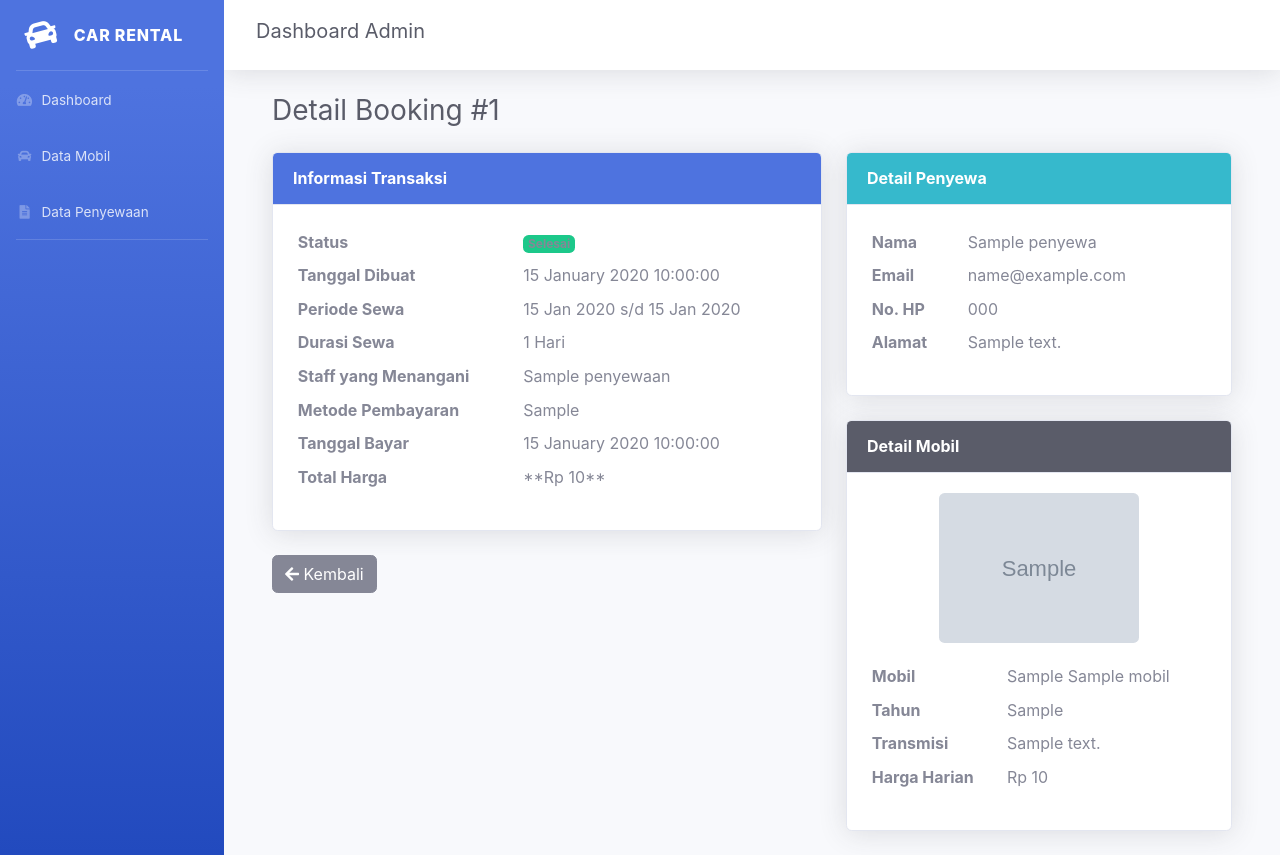
After one commit to MuhammadRafif06/car_rental, a PHP site: page /admin/booking_detail.php?id=1 in a window 1280 px wide. The commit adds this page. Run offline with PHP 8.4, Linux system fonts and the light colour scheme; tables that the repository leaves empty or names only in its code hold one stand-in row (values such as "Sample post"); grey boxes marked "Sample" are stand-in pictures.

Commit message:
update: admin Detail Booking

```diff
--- /dev/null
+++ b/admin/booking_detail.php
@@ -0,0 +1,154 @@
+<?php
+// admin/booking_detail.php
+
+require_once(__DIR__ . '/../config/db.php');
+$conn = getConnection();
+
+// 1. Ambil ID Booking dari URL
+$id_booking = $_GET['id'] ?? null;
+
+if (!$id_booking) {
+    die("ID Booking tidak ditemukan.");
+}
+
+// 2. Query untuk mendapatkan semua detail (JOIN 3-4 Tabel)
+// Menggunakan AS (alias) untuk membedakan kolom nama/email/hp yang sama
+$query = $conn->prepare("
+    SELECT
+        b.*,
+        p.nama_penyewa, p.email AS email_penyewa, p.no_hp AS hp_penyewa, p.alamat AS alamat_penyewa,
+        m.nama_mobil, m.merek, m.tahun, m.harga_sewa_per_hari, m.transmisi, m.foto_mobil,
+        s.nama_staff
+    FROM booking b
+    JOIN penyewa p ON b.id_penyewa = p.id_penyewa
+    JOIN mobil m ON b.id_mobil = m.id_mobil
+    LEFT JOIN staff_penyewaan s ON b.id_staff = s.id_staff -- LEFT JOIN karena id_staff bisa NULL
+    WHERE b.id_booking = ?
+");
+$query->bind_param("i", $id_booking);
+$query->execute();
+$result = $query->get_result();
+$data = $result->fetch_assoc();
+
+if (!$data) {
+    die("Data booking dengan ID: " . htmlspecialchars($id_booking) . " tidak ditemukan.");
+}
+
+// 3. Menghitung Durasi Sewa
+$tgl_mulai = new DateTime($data['tanggal_mulai']);
+$tgl_selesai = new DateTime($data['tanggal_selesai']);
+$durasi = $tgl_mulai->diff($tgl_selesai)->days + 1;
+
+// Fungsi bantuan untuk format status
+function getStatusBadge($status) {
+    $class = match($status) {
+        'dipesan' => 'warning',
+        'berjalan' => 'primary',
+        'selesai' => 'success',
+        'dibatalkan' => 'danger',
+        default => 'secondary'
+    };
+    return "<span class='badge bg-{$class}'>" . ucfirst($status) . "</span>";
+}
+
+// 4. Inisialisasi tampilan Admin/Staff (sesuaikan include files)
+include 'includes/header.php';
+include 'includes/sidebar_admin.php'; // Asumsi ini sidebar admin
+include 'includes/topbar.php';
+?>
+
+<div class="container-fluid">
+    <h1 class="h3 mb-4 text-gray-800">Detail Booking #<?= htmlspecialchars($id_booking); ?></h1>
+
+    <div class="row">
+        <div class="col-lg-7">
+            <div class="card shadow mb-4">
+                <div class="card-header py-3 bg-primary text-white">
+                    <h6 class="m-0 font-weight-bold">Informasi Transaksi</h6>
+                </div>
+                <div class="card-body">
+                    <table class="table table-borderless table-sm">
+                        <tr>
+                            <th>Status</th>
+                            <td><?= getStatusBadge($data['status']); ?></td>
+                        </tr>
+                        <tr>
+                            <th>Tanggal Dibuat</th>
+                            <td><?= date('d F Y H:i:s', strtotime($data['tanggal_dibuat'])); ?></td>
+                        </tr>
+                        <tr>
+                            <th>Periode Sewa</th>
+                            <td><?= date('d M Y', strtotime($data['tanggal_mulai'])); ?> s/d <?= date('d M Y', strtotime($data['tanggal_selesai'])); ?></td>
+                        </tr>
+                        <tr>
+                            <th>Durasi Sewa</th>
+                            <td><?= $durasi; ?> Hari</td>
+                        </tr>
+                        <tr>
+                            <th>Staff yang Menangani</th>
+                            <td><?= htmlspecialchars($data['nama_staff'] ?? 'N/A'); ?></td>
+                        </tr>
+                        <tr>
+                            <th>Metode Pembayaran</th>
+                            <td><?= htmlspecialchars(ucfirst($data['metode_pembayaran'] ?? 'Belum Bayar')); ?></td>
+                        </tr>
+                         <tr>
+                            <th>Tanggal Bayar</th>
+                            <td><?= $data['tanggal_bayar'] ? date('d F Y H:i:s', strtotime($data['tanggal_bayar'])) : 'Belum Bayar'; ?></td>
+                        </tr>
+                        <tr>
+                            <th>Total Harga</th>
+                            <td>**Rp <?= number_format($data['total_harga'], 0, ',', '.'); ?>**</td>
+                        </tr>
+                    </table>
+                </div>
+            </div>
+
+            <div class="mb-4">
+                <a href="data_penyewaan.php" class="btn btn-secondary"><i class="fas fa-arrow-left"></i> Kembali</a>
+                </div>
+        </div>
+
+        <div class="col-lg-5">
+            <div class="card shadow mb-4">
+                <div class="card-header py-3 bg-info text-white">
+                    <h6 class="m-0 font-weight-bold">Detail Penyewa</h6>
+                </div>
+                <div class="card-body">
+                    <table class="table table-borderless table-sm">
+                        <tr><th>Nama</th><td><?= htmlspecialchars($data['nama_penyewa']); ?></td></tr>
+                        <tr><th>Email</th><td><?= htmlspecialchars($data['email_penyewa']); ?></td></tr>
+                        <tr><th>No. HP</th><td><?= htmlspecialchars($data['hp_penyewa']); ?></td></tr>
+                        <tr><th>Alamat</th><td><?= nl2br(htmlspecialchars($data['alamat_penyewa'])); ?></td></tr>
+                    </table>
+                </div>
+            </div>
+
+            <div class="card shadow mb-4">
+                <div class="card-header py-3 bg-dark text-white">
+                    <h6 class="m-0 font-weight-bold">Detail Mobil</h6>
+                </div>
+                <div class="card-body">
+                    <div class="text-center mb-3">
+                        <?php if (!empty($data['foto_mobil'])): ?>
+                            <img src="<?= htmlspecialchars($data['foto_mobil']); ?>" alt="<?= htmlspecialchars($data['nama_mobil']); ?>" class="img-fluid rounded" style="max-height: 150px; object-fit: cover;">
+                        <?php else: ?>
+                            <span class="text-muted">Tidak Ada Foto Mobil</span>
+                        <?php endif; ?>
+                    </div>
+                    <table class="table table-sm table-borderless">
+                        <tr><th>Mobil</th><td><?= htmlspecialchars($data['merek'] . ' ' . $data['nama_mobil']); ?></td></tr>
+                        <tr><th>Tahun</th><td><?= htmlspecialchars($data['tahun']); ?></td></tr>
+                        <tr><th>Transmisi</th><td><?= htmlspecialchars($data['transmisi'] ?? 'N/A'); ?></td></tr>
+                        <tr><th>Harga Harian</th><td>Rp <?= number_format($data['harga_sewa_per_hari'], 0, ',', '.'); ?></td></tr>
+                    </table>
+                </div>
+            </div>
+        </div>
+    </div>
+</div>
+
+<?php
+$conn->close();
+include 'includes/footer.php';
+?>
--- a/user/sewa.php
+++ b/user/sewa.php
@@ -8,7 +8,7 @@ if (!isset($_SESSION['id'])) {
   exit;
 }
 
-$id_penyewa = $_SESSION['id'];
+$id_penyewa = $_SESSION['id_penyewa'];
 $id_mobil = $_GET['id'] ?? null;
 
 if (!$id_mobil) {
```
Also changed, not shown: admin/data_penyewa.php (+68 -0 lines), admin/data_penyewaan.php (+84 -0 lines), admin/data_staff.php (+65 -0 lines), admin/hapus_mobil.php (+43 -8 lines), user/riwayat.php (+21 -11 lines).
